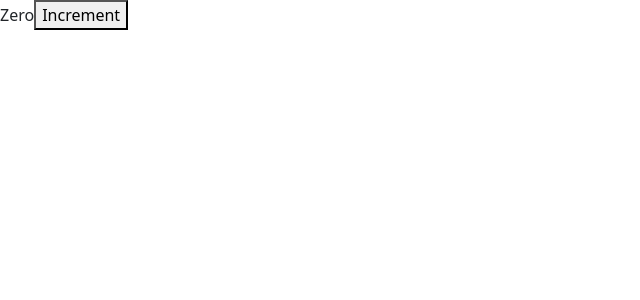
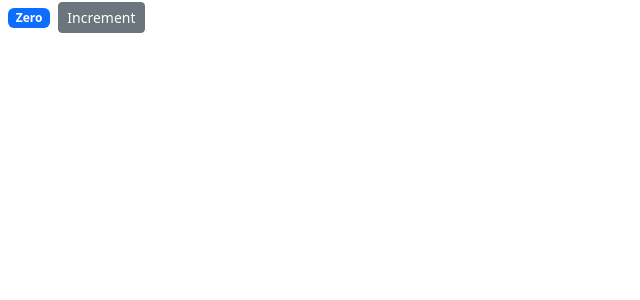
Before and after one commit to FreshhDevv/EverythingJavaScript, a React (Create React App) app in the folder REACT/counter-app/: page / in a window 1280 px wide. Shown: the top 300 px of the page, without its empty margins (0-640 px from the left). Built offline with nearby package versions, Linux system fonts and the light colour scheme.

Commit message:
Setting attributes

```diff
--- a/REACT/counter-app/src/components/counter.jsx
+++ b/REACT/counter-app/src/components/counter.jsx
@@ -8,8 +8,8 @@
     render() {
         return (
             <div>
-                <span>{this.formatCount()}</span>
-                <button>Increment</button>
+                <span className='badge text-bg-primary m-2'>{this.formatCount()}</span>
+                <button className='btn btn-secondary btn-sm'>Increment</button>
             </div>
         );
     }
```
